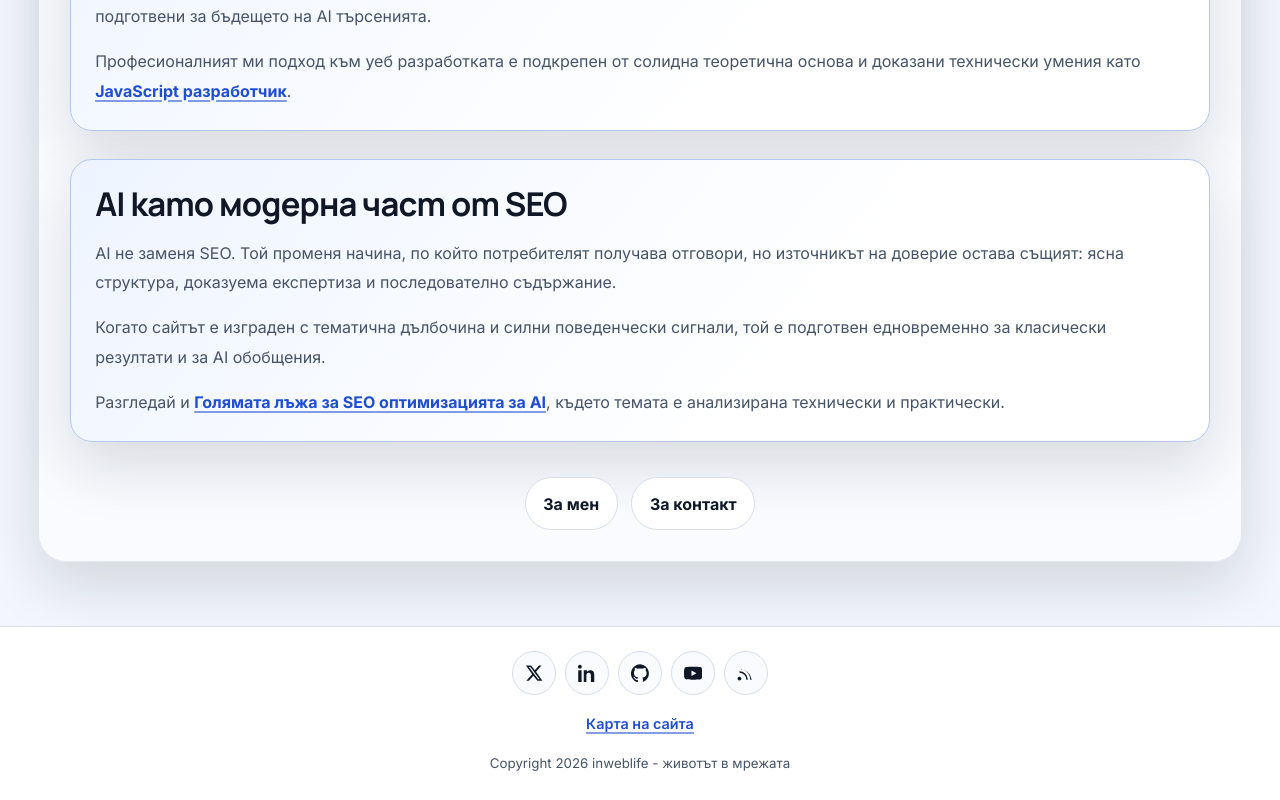
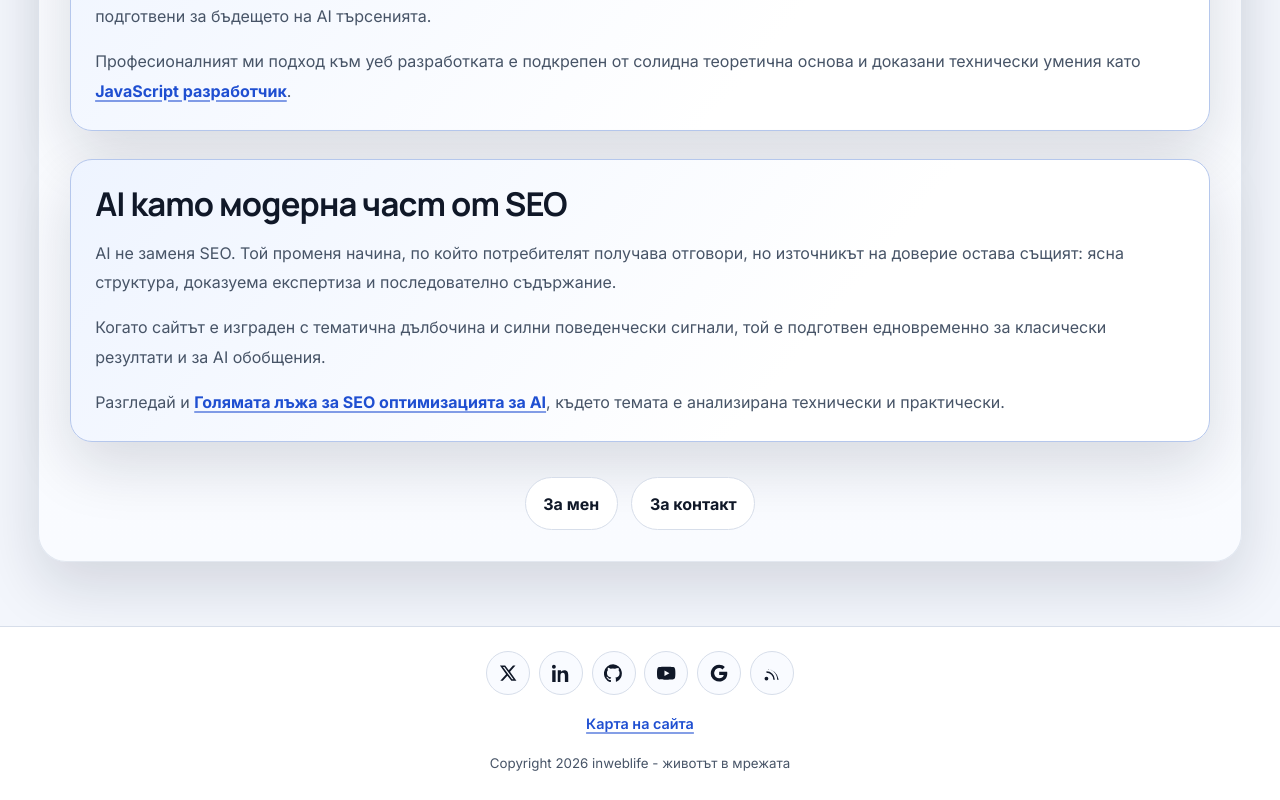
Before and after one commit to inweblife/inweblife, a Next.js app: page / in a window 1280 px wide. Shown: the part 2396-3196 px from the top of the page. Built offline with nearby package versions, Linux system fonts and the light colour scheme; no server answers.

Commit message:
Update Footer.js

```diff
--- a/components/Footer.js
+++ b/components/Footer.js
@@ -77,6 +77,35 @@ const Footer = () => {
             <li>
               <a
                 className="socialLink"
+                href="https://www.google.com/search?q=inweblife"
+                target="_blank"
+                rel="noopener noreferrer"
+                aria-label="Google"
+              >
+                <svg className="socialIcon" viewBox="0 0 24 24" aria-hidden="true" focusable="false">
+                  <path
+                    fill="currentColor"
+                    d="M22.56 12.25c0-.78-.07-1.53-.2-2.25H12v4.26h5.92a5.06 5.06 0 01-2.2 3.32v2.77h3.57c2.08-1.92 3.28-4.74 3.28-8.1z"
+                  />
+                  <path
+                    fill="currentColor"
+                    d="M12 23c2.97 0 5.46-.98 7.28-2.66l-3.57-2.77c-.98.66-2.23 1.06-3.71 1.06-2.86 0-5.29-1.93-6.16-4.53H2.18v2.84C3.99 20.53 7.7 23 12 23z"
+                  />
+                  <path
+                    fill="currentColor"
+                    d="M5.84 14.09c-.22-.66-.35-1.36-.35-2.09s.13-1.43.35-2.09V7.07H2.18A10.96 10.96 0 001 12c0 1.77.42 3.45 1.18 4.93l3.66-2.84z"
+                  />
+                  <path
+                    fill="currentColor"
+                    d="M12 5.38c1.62 0 3.06.56 4.21 1.64l3.15-3.15C17.45 2.09 14.97 1 12 1 7.7 1 3.99 3.47 2.18 7.07l3.66 2.84c.87-2.6 3.3-4.53 6.16-4.53z"
+                  />
+                </svg>
+                <span className="srOnly">Google</span>
+              </a>
+            </li>
+            <li>
+              <a
+                className="socialLink"
                 href="/rss.xml"
                 rel="alternate"
                 type="application/rss+xml"
```
